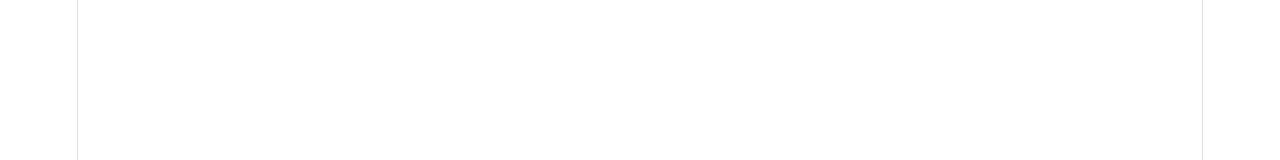
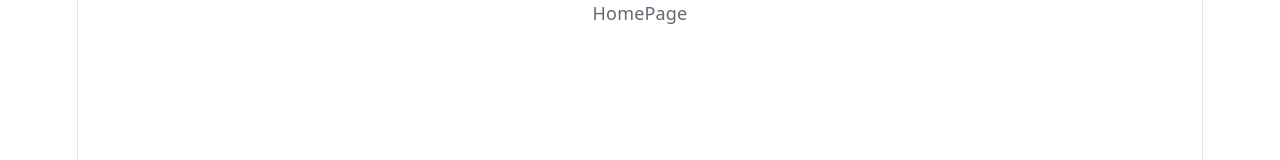
Before and after one commit to Jimmy-02/CryThenDo, a React (Vite) app in the folder frontend/: page / in a window 1280 px wide. Shown: the top 160 px of the page. Built offline with nearby package versions, Linux system fonts and the light colour scheme.

Commit message:
feat: implement homepage and notfound route

```diff
--- a/frontend/src/App.jsx
+++ b/frontend/src/App.jsx
@@ -1,12 +1,22 @@
-
+import { Toaster } from "sonner";
+import { BrowserRouter, Routes, Route } from "react-router";
+import HomePage from "./pages/HomePage";
+import NotFound from "./pages/NotFound";
 
 function App() {
+ return (
+   <>
+     <Toaster richColors />
 
-  return (
-    <>
+     <BrowserRouter>
+       <Routes>
+         <Route path="/" element={<HomePage />} />
 
-    </>
-  )
+         <Route path="*" element={<NotFound />} />
+       </Routes>
+     </BrowserRouter>
+   </>
+ );
 }
 
-export default App
+export default App;
--- a/frontend/src/pages/HomePage.jsx
+++ b/frontend/src/pages/HomePage.jsx
@@ -1,9 +1,7 @@
 import React from 'react'
 
-const homepage = () => {
-  return (
-    <div>homepage</div>
-  )
+const HomePage = () => {
+  return <div>HomePage</div>;
 }
 
-export default homepage
+export default HomePage;
```
